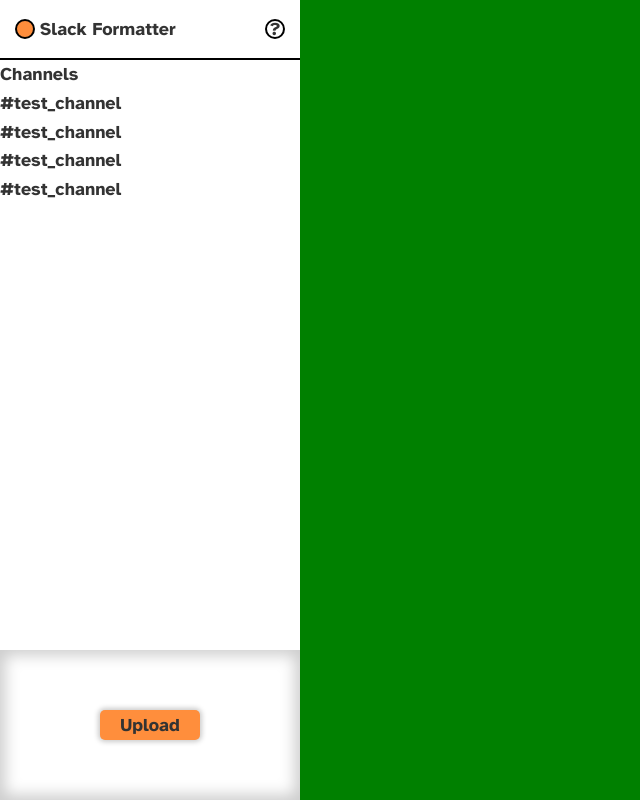
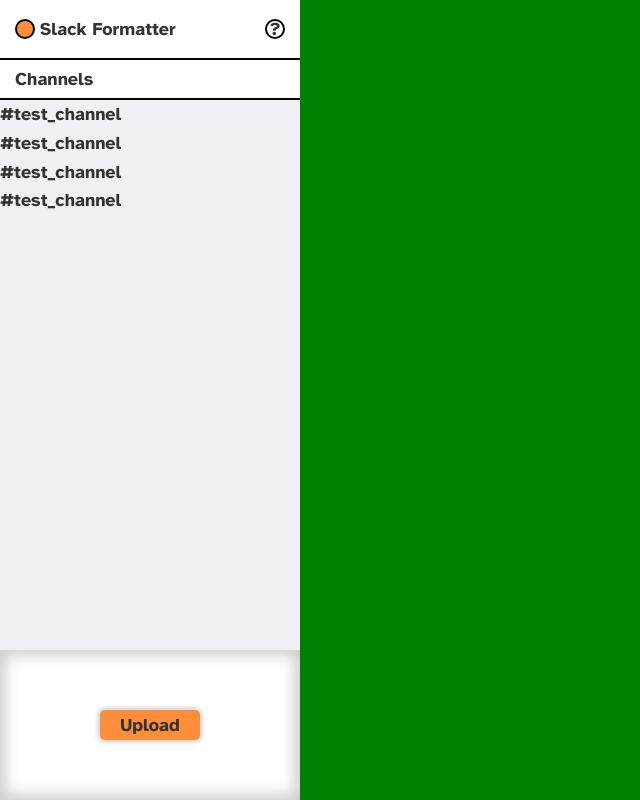
Before and after one commit to aratius/SlackJsonFormatter, a Next.js app: page / in a window 1280 px wide. Shown: the whole page, without its empty margins (0-640 px from the left). Built offline with nearby package versions, Linux system fonts and the light colour scheme.

Commit message:
サイドバーのスタイル

```diff
--- a/src/components/react/channelList/channelList.tsx
+++ b/src/components/react/channelList/channelList.tsx
@@ -14,8 +14,8 @@ export default class ChannelList extends Component<Props> {
     render() {
         return (
             <div className={styles.container}>
-                <h3>Channels</h3>
-                <ul>
+                <h3 className={styles.title}>Channels</h3>
+                <ul className={styles.channelList}>
                     <li>#test_channel</li>
                     <li>#test_channel</li>
                     <li>#test_channel</li>
--- a/src/styles/foundation/_variables.scss
+++ b/src/styles/foundation/_variables.scss
@@ -51,3 +51,6 @@ $m-30: 200px;
 $pc: 1024px; // PC
 $tab: 780px; // タブレット
 $sp: 480px;  // スマホ
+
+$orange: #ff8e3c;
+$gray: #eff0f3;
--- a/src/styles/layout/sideBar/channelList.module.scss
+++ b/src/styles/layout/sideBar/channelList.module.scss
@@ -1,7 +1,26 @@
+@import "../../foundation/variables";
+
+$titleHeight: 40px;
+
 .container {
+    width: 100%;
     height: auto;
     // siteHeaderとfileUploaderのH固定でこれ伸び縮みする
     flex: 1;
+    // background-color: red;
 
+    .title {
+        width: 100%;
+        height: $titleHeight;
+        padding-left: 15px;
+        display: flex;
+        align-items: center;
+        border-bottom: 2px solid black;
+    }
 
+    .channelList {
+        width: 100%;
+        height: calc(100% - #{$titleHeight});
+        background-color: $gray;
+    }
 }
--- a/src/styles/layout/sideBar/fileUploader.module.scss
+++ b/src/styles/layout/sideBar/fileUploader.module.scss
@@ -1,3 +1,5 @@
+@import "../../foundation/variables";
+
 .container {
     width: 100%;
     height: 150px;
@@ -24,7 +26,7 @@
             display: flex;
             justify-content: center;
             align-items: center;
-            background-color: #ff8e3c;
+            background-color: $orange;
         }
     }
 
--- a/src/styles/layout/sideBar/siteHeader.module.scss
+++ b/src/styles/layout/sideBar/siteHeader.module.scss
@@ -1,3 +1,5 @@
+@import "../../foundation/variables";
+
 .container {
     width: 100%;
     height: 60px;
@@ -23,7 +25,7 @@
             margin-right: 5px;
             border-radius: 10px;
             border: 2px solid black;
-            background-color: #ff8e3c;
+            background-color: $orange;
         }
 
         .title {
```
